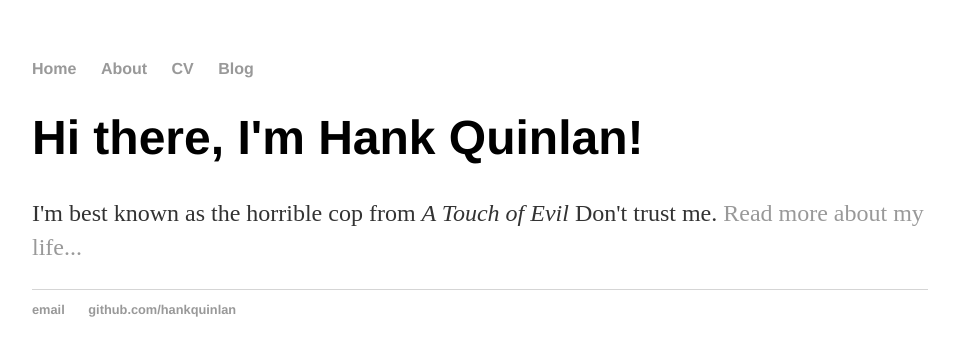
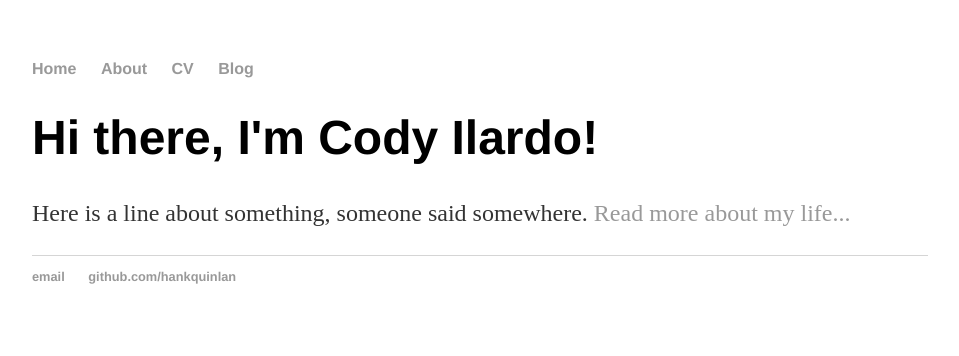
Before and after one commit to codyilardo/codyilardo.github.io, a Jekyll site: the page built from index.html, in a window 1280 px wide. Shown: the top 356 px of the page, without its empty margins (160-1119 px from the left). Built offline with Jekyll 4.4.1, drawn with Linux system fonts in a browser that asks for light colours.

Commit message:
Update index.html

```diff
--- a/index.html
+++ b/index.html
@@ -1,8 +1,8 @@
 ---
 layout: default
-title: Hank Quinlan, Horrible Cop
+title: Cody Ilardo
 ---
 <div class="blurb">
-	<h1>Hi there, I'm Hank Quinlan!</h1>
-	<p>I'm best known as the horrible cop from <em>A Touch of Evil</em> Don't trust me. <a href="/about">Read more about my life...</a></p>
+	<h1>Hi there, I'm Cody Ilardo!</h1>
+	<p>Here is a line about something, someone said somewhere. <a href="/about">Read more about my life...</a></p>
 </div><!-- /.blurb -->
```
